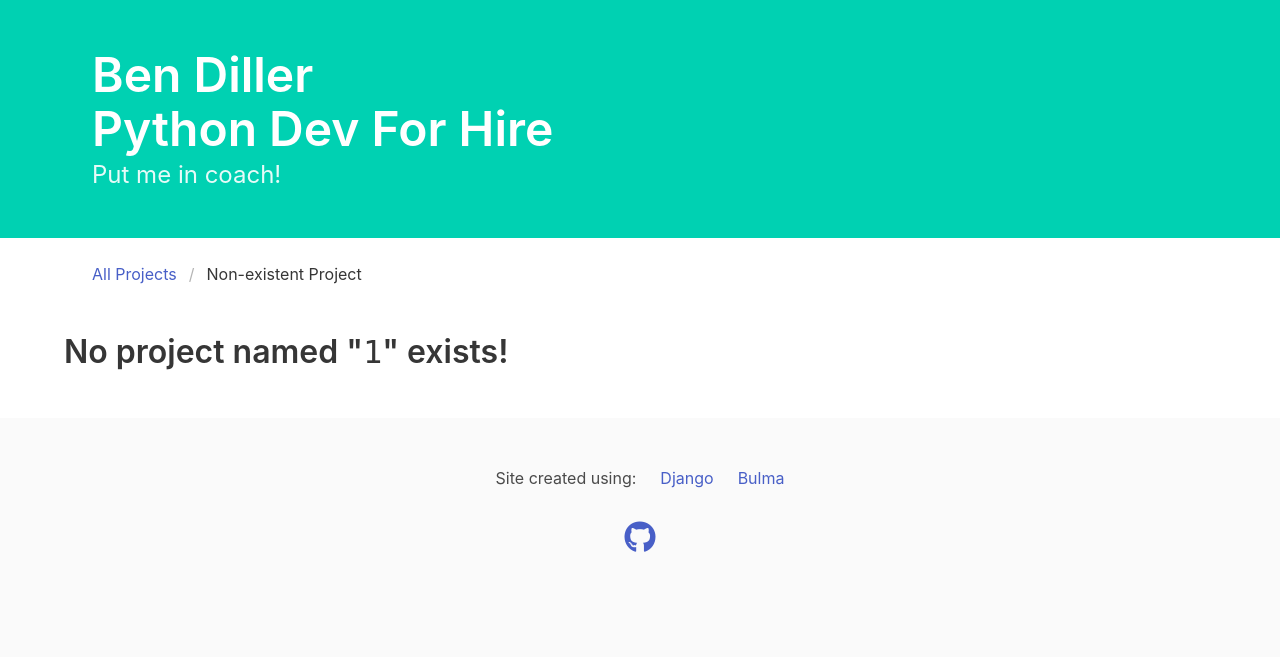
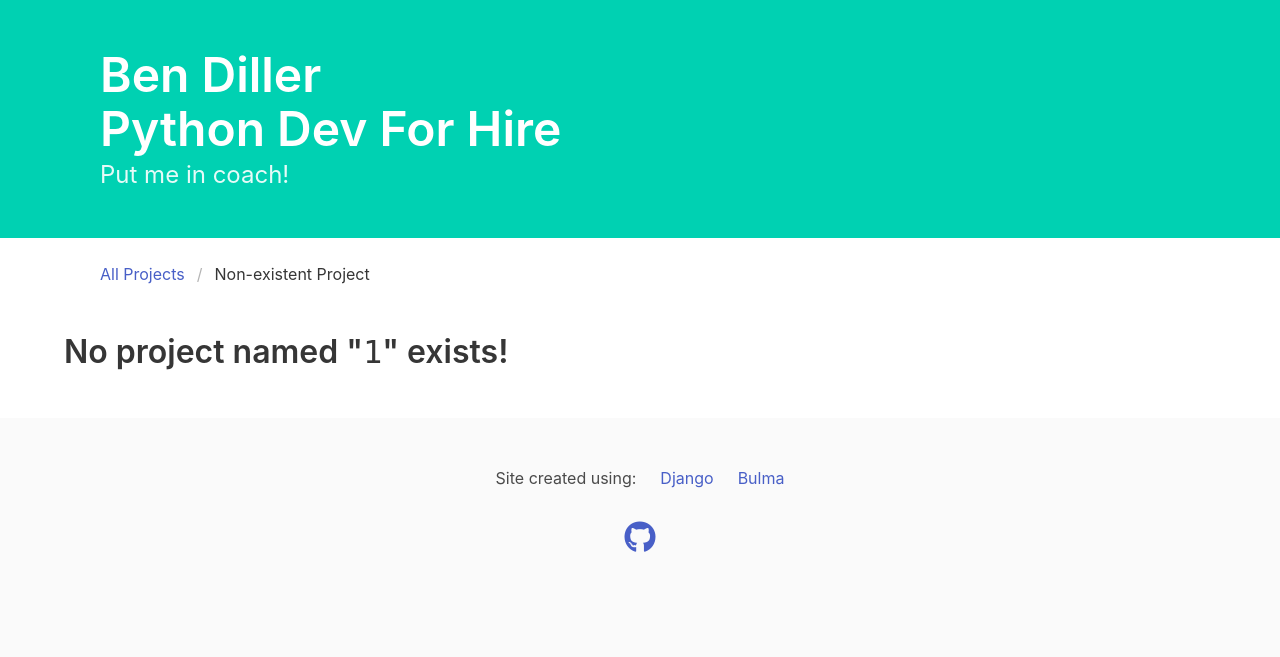
Before and after one commit to bendiller/portfolio, a Django app: page /1 in a window 1280 px wide. Shown: the top 657 px of the page. Run offline with Django 3.2, Linux system fonts and the light colour scheme; data that the repository does not hold is empty; some libraries are stand-ins or nearby versions.

Commit message:
Fix an alignment issue from Bulma's built-ins

```diff
--- a/brd_site/portfolio/templates/portfolio/base.html
+++ b/brd_site/portfolio/templates/portfolio/base.html
@@ -11,7 +11,7 @@
   <section class="hero is-primary">
     <div class="hero-body">
       <a href="{% url 'index' %}">
-      <div class="container" style="padding-left: 28px">
+      <div class="container" style="padding-left: 36px">
         <h1 class="title is-1">Ben Diller<br>Python Dev For Hire</h1>
         <h4 class="subtitle is-4">Put me in coach!</h4>
       </div>
--- a/brd_site/portfolio/templates/portfolio/breadcrumb.html
+++ b/brd_site/portfolio/templates/portfolio/breadcrumb.html
@@ -1,6 +1,6 @@
 {% block breadcrumb %}
 <div class="container" style="padding-top: 1.5rem">
-  <nav class="breadcrumb" style="padding-left: 28px">
+  <nav class="breadcrumb" style="padding-left: 36px">
     <ul>
       <li><a href="{% url 'index' %}">All Projects</a></li>
       <li class="is-active">
--- a/brd_site/portfolio/templates/portfolio/card.html
+++ b/brd_site/portfolio/templates/portfolio/card.html
@@ -21,7 +21,7 @@
       <a href="{% url 'detail' p.name %}" class="has-text-black">
         <div class="card-header">
           <div class="card-header-title">
-            <div class="content">
+            <div class="content" style="padding-left: 8px">
               <p class="title is-3">{{ p.name }}</p>
               <p class="subtitle is-italic is-size-6 has-text-grey">
                 {{ p.start_date_as_str }} - {{ p.stop_date_as_str }}
```
